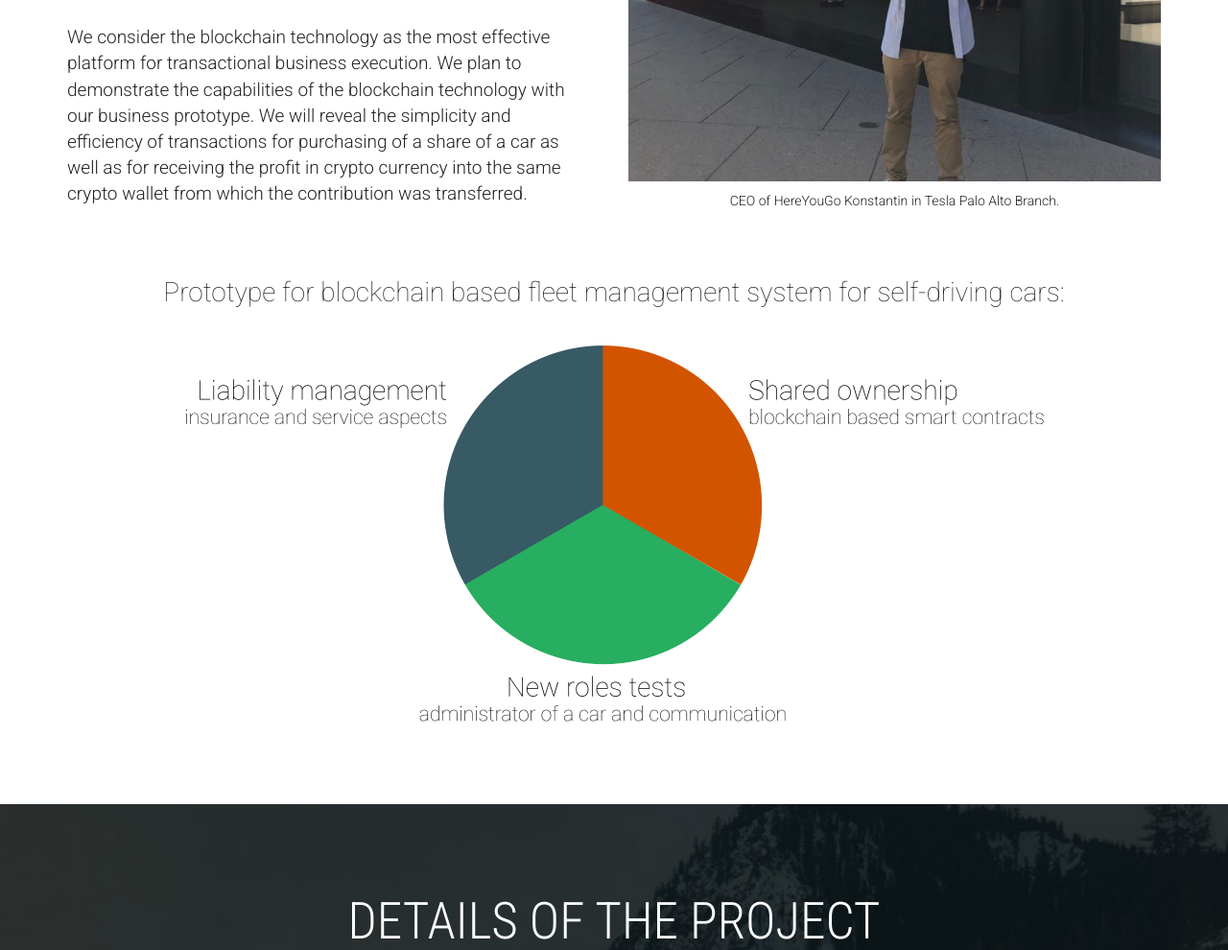
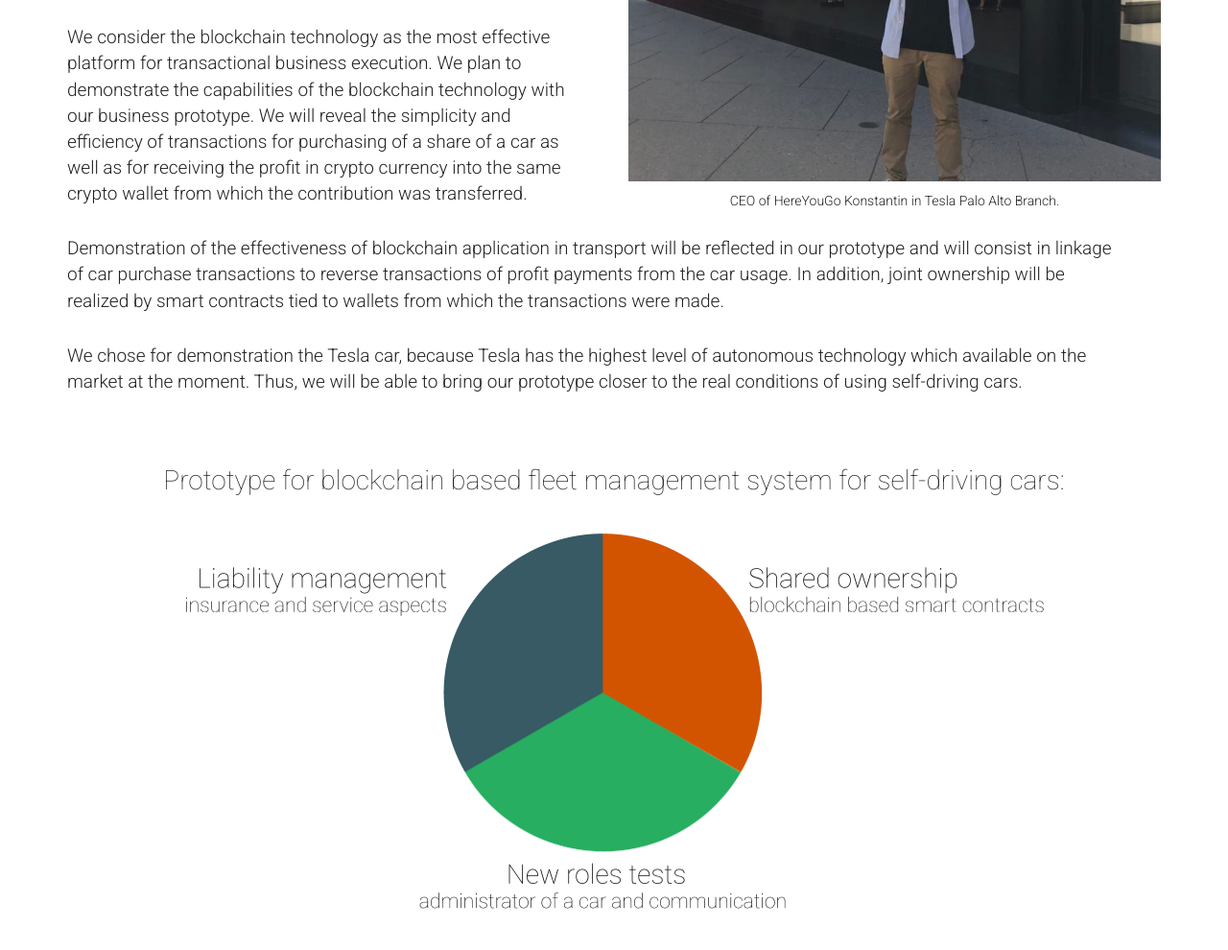
Before and after one commit to HereYouGothefirst/web-site, a PHP site: page /tesla-prototype.php in a window 1280 px wide. Shown: the part 1539-2529 px from the top of the page at 96% size. Run offline with PHP 8.4, Linux system fonts and the light colour scheme; data that the repository does not hold is empty; some web fonts are replaced.

Commit message:
скрыл блок offer и добавил пару абзацев

```diff
--- a/tesla-prototype.php
+++ b/tesla-prototype.php
@@ -102,10 +102,18 @@
                 </p>
                 <p class="idea-text">When contributions will be raised and Telsa will be bought, we will organize the registration of the car ownership in the DMV for all contributors proportionally to contributions. Then we will organize an insurance for the car taking into account decentralized ownership. We will test a new role in the industry – the role of administrator of the car. In our vision this role can be executed by current drivers. So, when the self-driving technology will be mass deployed, the drivers will not lose their jobs, they will take another role. The new role will be consisted of organizational activities related to a car like coordination of registration, technical services, profit payments to contributors in crypto currency and insurance.</p>
                 <p class="idea-text">We consider the blockchain technology as the most effective platform for transactional business execution. We plan to demonstrate the capabilities of the blockchain technology with our business prototype. We will reveal the simplicity and efficiency of transactions for purchasing of a share of a car as well as for receiving the profit in crypto currency into the same crypto wallet from which the contribution was transferred.</p>
-            </div>
+                            </div>
             <div class="col-md-6">
                 <img class="default-image" src="/assets/img/tesla-page/kostya-on-tesla-palo.jpg">
                 <p class="image-label">CEO of HereYouGo Konstantin in Tesla Palo Alto Branch.</p>
+            </div>
+        </div>
+        <div class="row">
+            <div class="col-md-12">
+                <p class="idea-text">
+                    Demonstration of the effectiveness of blockchain application in transport will be reflected in our prototype and will consist in linkage of car purchase transactions to reverse transactions of profit payments from the car usage. In addition, joint ownership will be realized by smart contracts tied to wallets from which the transactions were made.</p>
+                <p class="idea-text">We chose for demonstration the Tesla car, because Tesla has the highest level of autonomous technology which available on the market at the moment. Thus, we will be able to bring our prototype closer to the real conditions of using self-driving cars.</p>
+
             </div>
         </div>
 
@@ -221,7 +229,7 @@
 
 
 
-<section id="offer" class="tesla-block tesla-block--offer">
+<!--<section id="offer" class="tesla-block tesla-block--offer">
     <div class="container">
         <div class="row">
             <div class="col-md-10 col-md-offset-1">
@@ -256,7 +264,7 @@
             </div>
         </div>
     </div>
-</section>
+</section>-->
 
 
 
```
